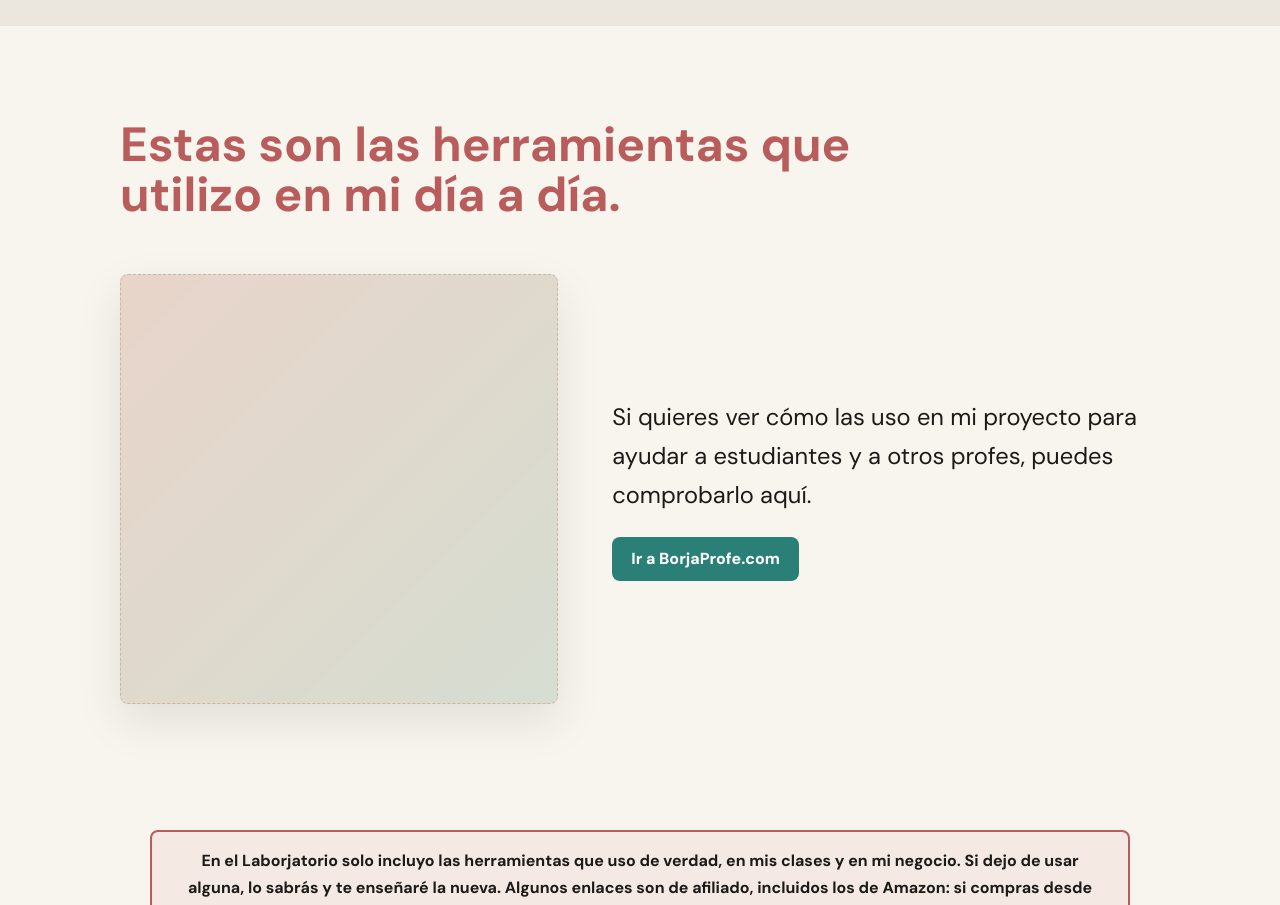
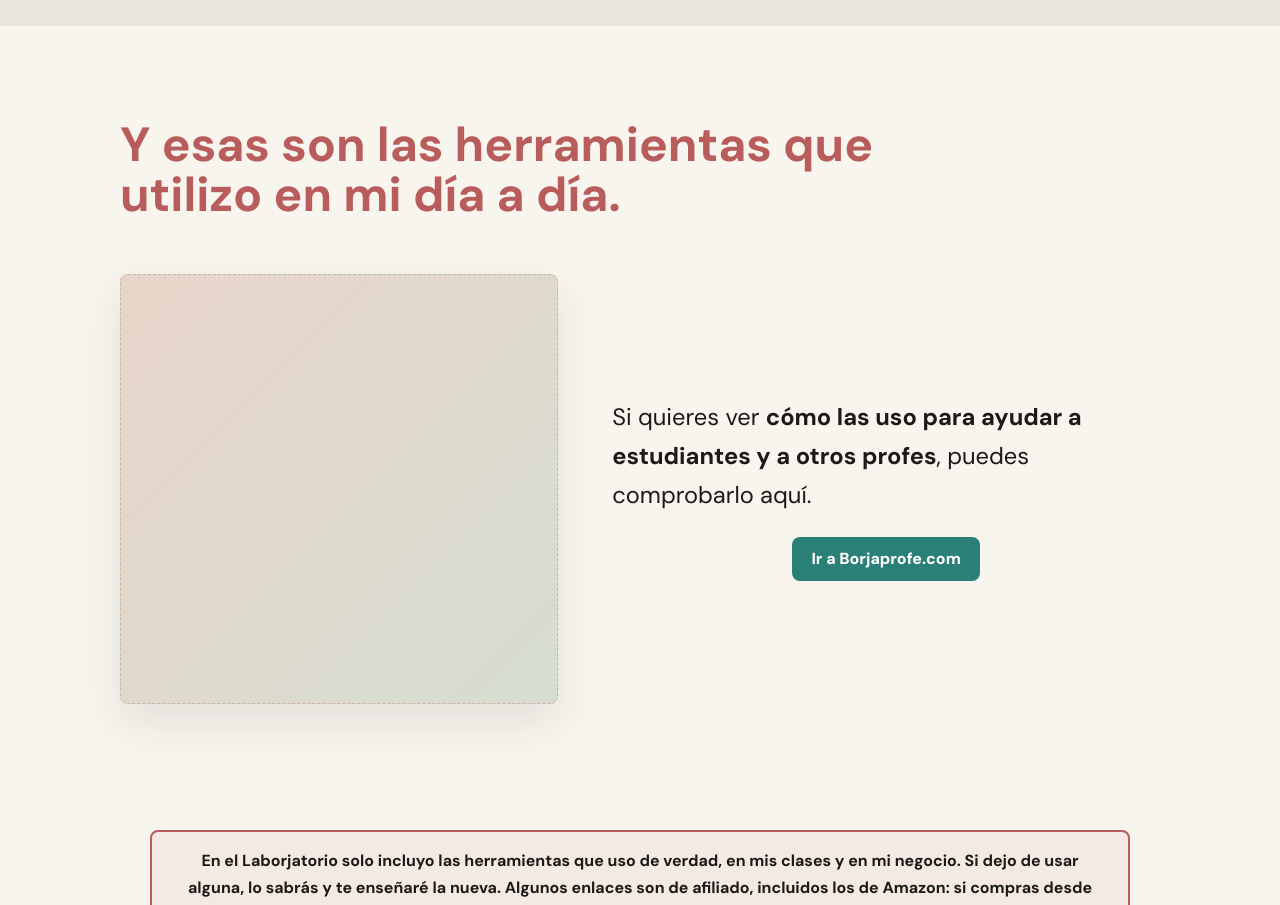
Before and after one commit to boreas77/laborjatorio, a Next.js app: page / in a window 1280 px wide. Shown: the part 2020-2925 px from the top of the page. Built offline with nearby package versions, Linux system fonts and the light colour scheme.

Commit message:
Ajusta copy del CTA final

```diff
--- a/src/app/globals.css
+++ b/src/app/globals.css
@@ -393,7 +393,7 @@ main {
 }
 
 .home-borja-cta__body .button {
-  justify-self: start;
+  justify-self: center;
 }
 
 .home-intent {
--- a/src/app/page.tsx
+++ b/src/app/page.tsx
@@ -141,15 +141,15 @@ export default function HomePage() {
 
       <section className="home-borja-cta" aria-labelledby="home-borja-cta-title">
         <div className="home-borja-cta__inner">
-          <h2 id="home-borja-cta-title">Estas son las herramientas que utilizo en mi día a día.</h2>
+          <h2 id="home-borja-cta-title">Y esas son las herramientas que utilizo en mi día a día.</h2>
           <div className="home-borja-cta__photo" aria-label="Foto de Borja pendiente" />
           <div className="home-borja-cta__body">
             <p>
-              Si quieres ver cómo las uso en mi proyecto para ayudar a estudiantes y a otros
-              profes, puedes comprobarlo aquí.
+              Si quieres ver <strong>cómo las uso para ayudar a estudiantes y a otros
+              profes</strong>, puedes comprobarlo aquí.
             </p>
             <a className="button button--primary" href="https://borjaprofe.com">
-              Ir a BorjaProfe.com
+              Ir a Borjaprofe.com
             </a>
           </div>
         </div>
```
